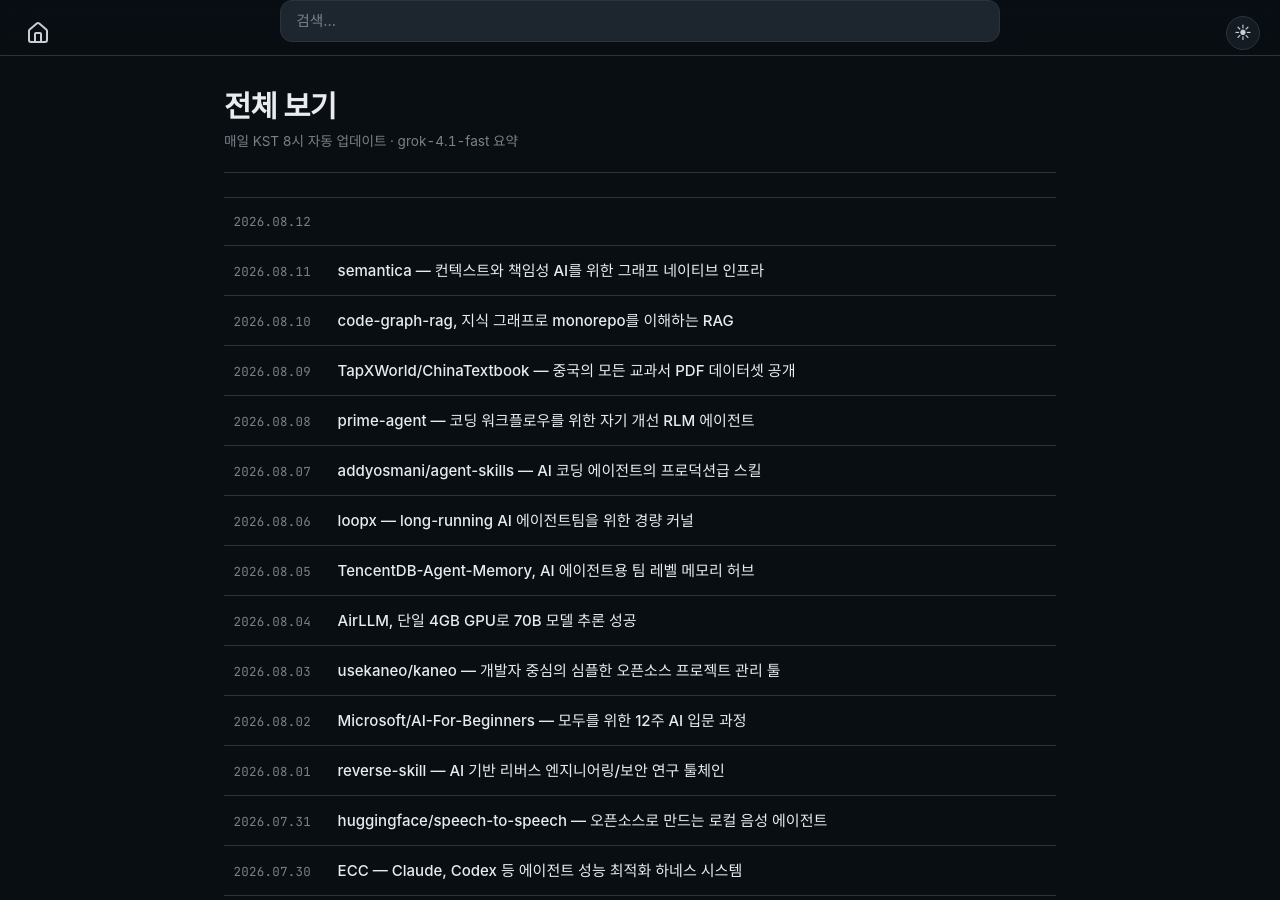
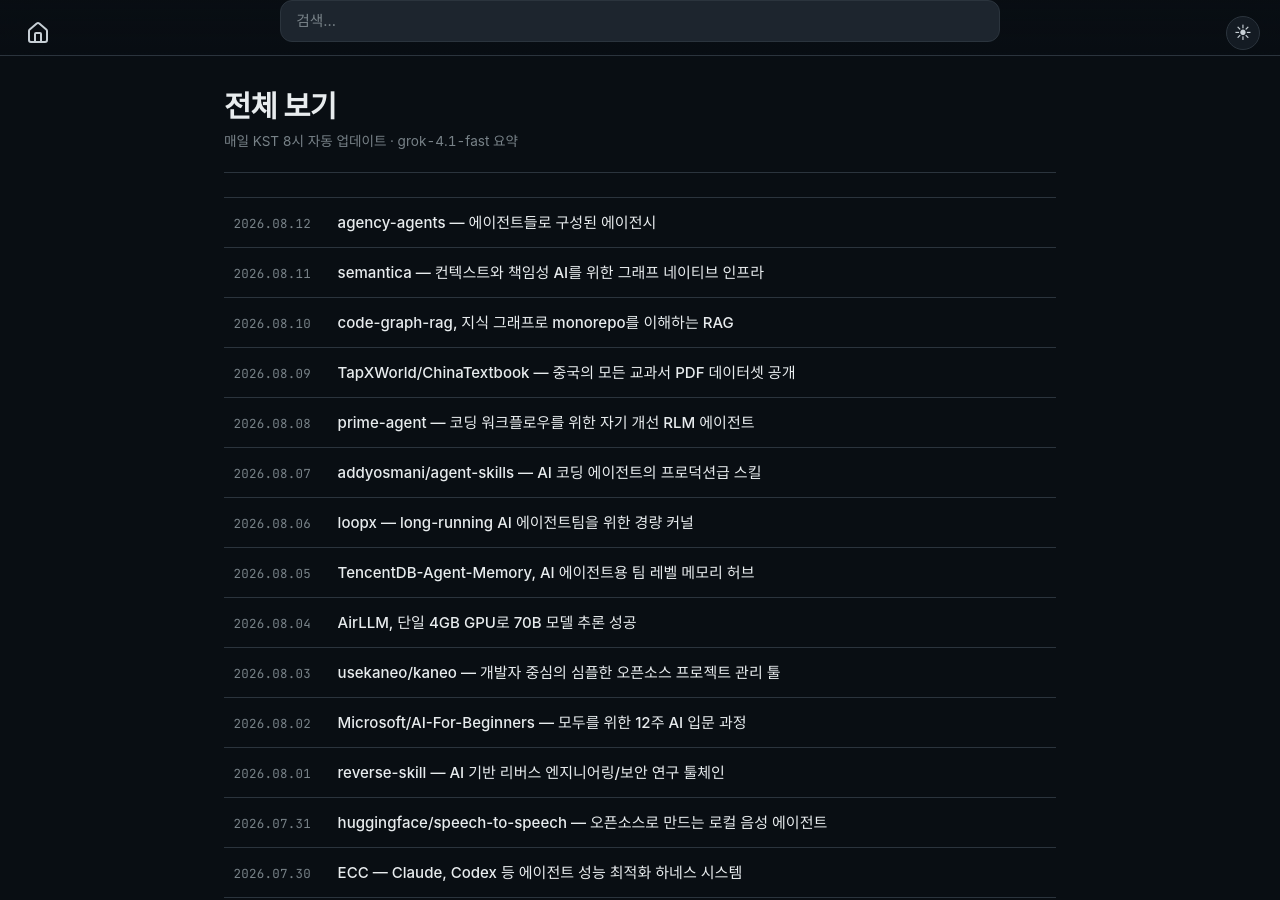
Before and after one commit to joyuno/ai-tech-digest, a Jekyll site: the page built from archives/index.html, in a window 1280 px wide and 900 px high. Built offline with Jekyll 4.4.1, drawn with Linux system fonts in a browser that asks for light colours; some web fonts are replaced; comment, search, counter and statistics services are not loaded.

Commit message:
fix: 오늘자 헤드라인 오염 title 수정

```diff
--- a/_posts/2026-08-12-ai-tech-digest.md
+++ b/_posts/2026-08-12-ai-tech-digest.md
@@ -1,6 +1,6 @@
 ---
 layout: post
-title: "` (A bit redundant, "에이전트들로 구성된 에이전시")"
+title: "agency-agents — 에이전트들로 구성된 에이전시"
 date: 2026-08-12
 categories: [AI, Tech]
 tags: [AI, LLM, 트렌드, 기술블로그]
```
